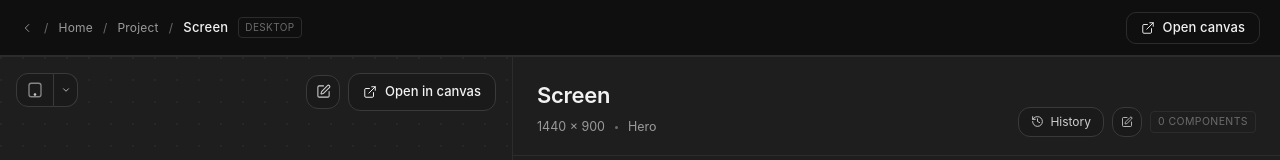
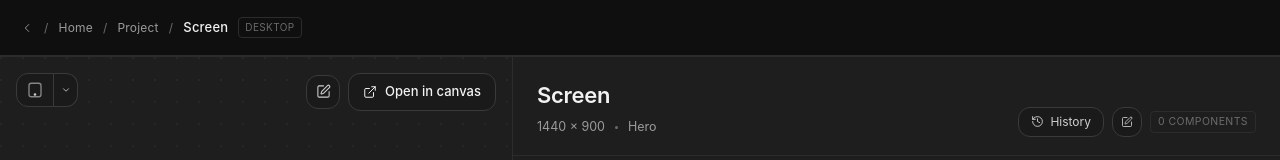
Before and after one commit to brunobrante/focus-is-what-you-need, a React (Vite) app in the folder apps/desktop/: page /workspace/1/project/1/screen/1 in a window 1280 px wide. Shown: the top 160 px of the page. Built offline with nearby package versions, Linux system fonts and the light colour scheme.

Commit message:
style(detail): remove Open canvas button from header
Co-Authored-By: Claude Sonnet 4.6 <noreply@anthropic.com>

```diff
--- a/apps/desktop/src/pages/detail/DetailView.tsx
+++ b/apps/desktop/src/pages/detail/DetailView.tsx
@@ -1,6 +1,4 @@
 import type { ComponentProps, ReactNode } from "react";
-import { Link } from "react-router-dom";
-import { IconOpenCanvas } from "@/components/icons";
 import { PreviewShell } from "@/components/screen/PreviewShell";
 import { SideReferencesTab } from "@/components/screen/SideReferencesTab";
 import { VersionSwitcher } from "@/components/screen/VersionSwitcher";
@@ -129,12 +127,6 @@ export function DetailView<T extends string>({
     <div className="flex h-screen flex-col overflow-hidden bg-[var(--bg)]" data-type={type}>
       <header className="flex h-14 shrink-0 items-center justify-between gap-3 border-b border-[var(--border)] px-5">
         {breadcrumb}
-        <div className="flex items-center gap-2">
-          <Link to={canvasHref} className="btn btn-ghost">
-            <IconOpenCanvas size={14} strokeWidth={1.6} />
-            {canvasLabel}
-          </Link>
-        </div>
       </header>
 
       <div className="grid min-h-0 flex-1 border-t border-[var(--border)]" style={{ gridTemplateColumns: "minmax(360px, 40%) minmax(0, 1fr)" }}>
```
